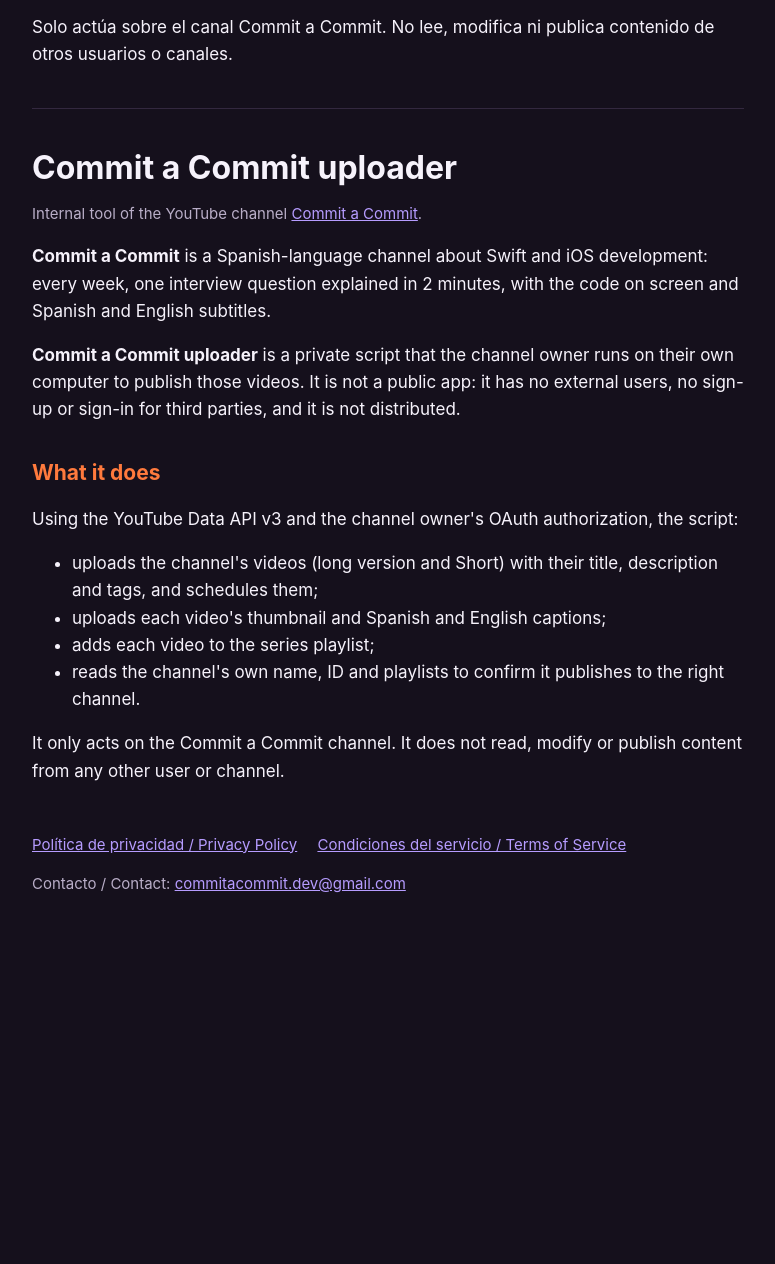
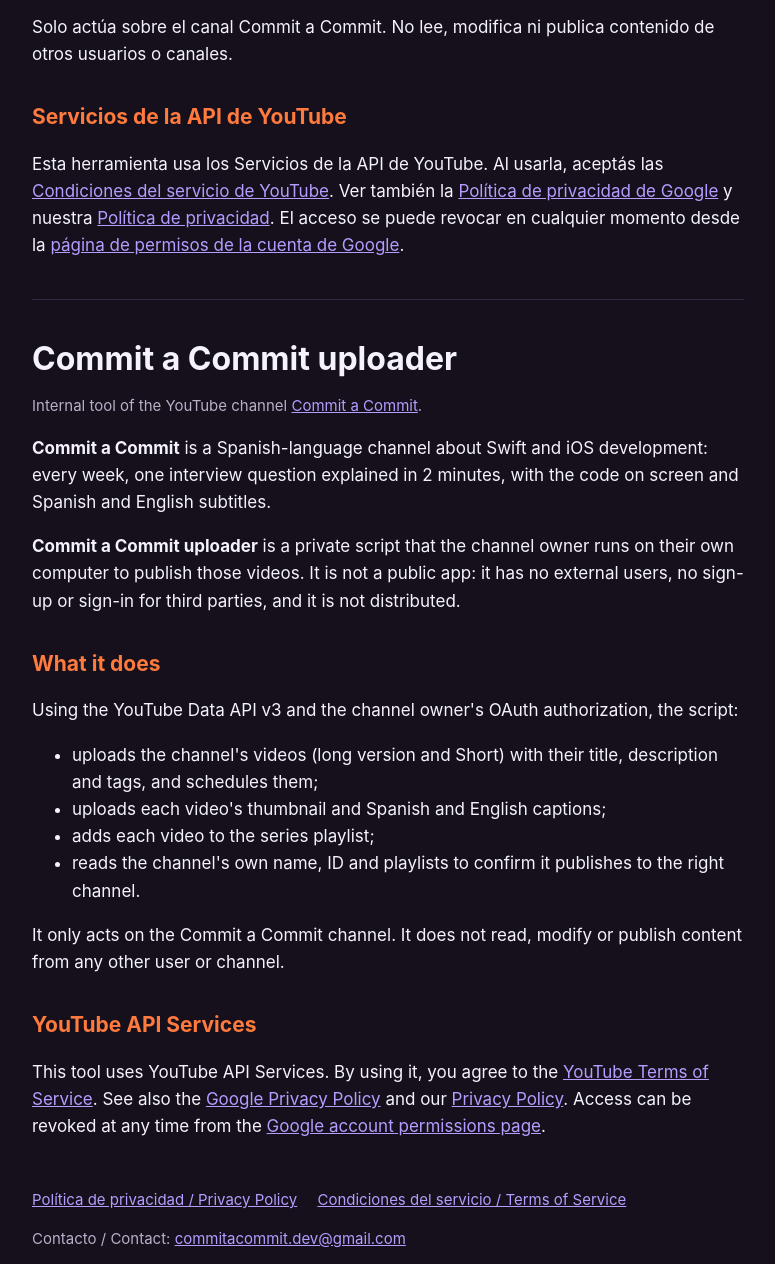
Before and after one commit to ibalborde/commit-a-commit, a plain HTML site: page index.html in a window 1280 px wide. Shown: the part 816-2080 px from the top of the page, without its empty margins (252-1027 px from the left). Before the commit the page ends 1791 px from the top, so only its background shows below. Drawn offline with Linux system fonts and the light colour scheme.

Commit message:
Inicio: sección Servicios de la API de YouTube
Co-Authored-By: Claude Opus 5.5 <noreply@anthropic.com>

```diff
--- a/index.html
+++ b/index.html
@@ -30,6 +30,9 @@
 </ul>
 <p>Solo actúa sobre el canal Commit a Commit. No lee, modifica ni publica contenido de otros usuarios o canales.</p>
 
+<h2>Servicios de la API de YouTube</h2>
+<p>Esta herramienta usa los Servicios de la API de YouTube. Al usarla, aceptás las <a href="https://www.youtube.com/t/terms">Condiciones del servicio de YouTube</a>. Ver también la <a href="https://policies.google.com/privacy">Política de privacidad de Google</a> y nuestra <a href="privacidad.html">Política de privacidad</a>. El acceso se puede revocar en cualquier momento desde la <a href="https://security.google.com/settings/security/permissions">página de permisos de la cuenta de Google</a>.</p>
+
 <hr>
 
 <h1 lang="en">Commit a Commit uploader</h1>
@@ -46,6 +49,8 @@
 <li>reads the channel's own name, ID and playlists to confirm it publishes to the right channel.</li>
 </ul>
 <p>It only acts on the Commit a Commit channel. It does not read, modify or publish content from any other user or channel.</p>
+<h2>YouTube API Services</h2>
+<p>This tool uses YouTube API Services. By using it, you agree to the <a href="https://www.youtube.com/t/terms">YouTube Terms of Service</a>. See also the <a href="https://policies.google.com/privacy">Google Privacy Policy</a> and our <a href="privacidad.html">Privacy Policy</a>. Access can be revoked at any time from the <a href="https://security.google.com/settings/security/permissions">Google account permissions page</a>.</p>
 </div>
 
 <footer>
```
